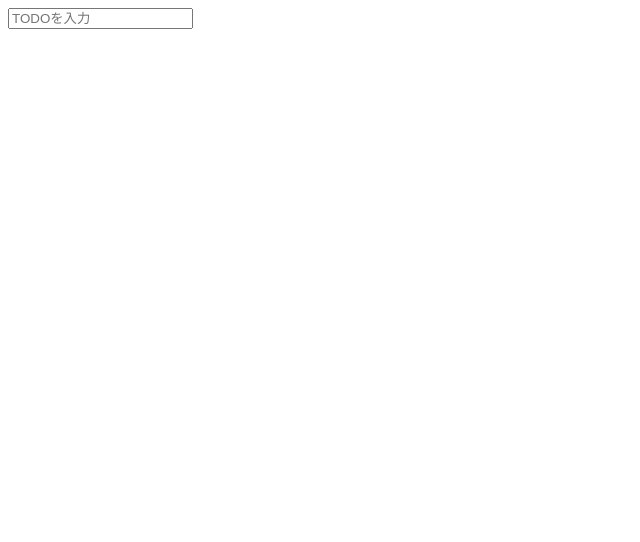
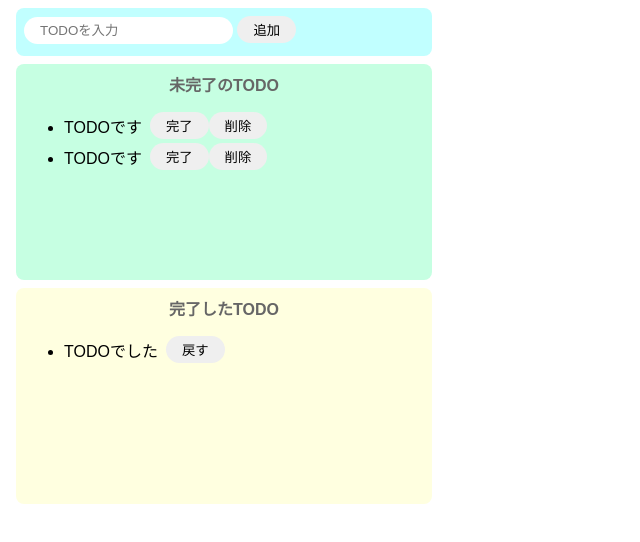
Before and after one commit to soshikawada/udemy-todo-js, a website built with Parcel: page index.html in a window 1280 px wide. Shown: the whole page, without its empty margins (0-640 px from the left). Built offline with nearby package versions, Linux system fonts and the light colour scheme.

Commit message:
style.cssの修正

```diff
--- a/index.html
+++ b/index.html
@@ -6,11 +6,36 @@
   </head>
 
   <body>
-    <div>
-      <input placeholder="TODOを入力"
+    <div class="input-area">
+      <input placeholder="TODOを入力" />
+      <button>追加</button>
     </div>
-    <div></div>
-    <div></div>
+
+    <div class="incomplete-area">
+      <p class="title">未完了のTODO</p>
+      <ul>
+        <div class="list-row">
+          <li>TODOです</li>
+          <button>完了</button>
+          <button>削除</button>
+        </div>
+        <div class="list-row">
+          <li>TODOです</li>
+          <button>完了</button>
+          <button>削除</button>
+        </div>
+      </ul>
+    </div>
+
+    <div class="complete-area">
+      <p class="title">完了したTODO</p>
+      <ul>
+        <div class="list-row">
+          <li>TODOでした</li>
+          <button>戻す</button>
+        </div>
+      </ul>
+    </div>
 
     <script src="src/index.js"></script>
   </body>
--- a/src/styles.css
+++ b/src/styles.css
@@ -1,3 +1,63 @@
 body {
   font-family: sans-serif;
 }
+
+input {
+  border-radius: 16px;
+  border: none;
+  padding: 6px 16px;
+  outline: none;
+}
+button {
+  border-radius: 16px;
+  border: none;
+  padding: 4px 16px;
+}
+button:hover {
+  background-color: #ff7fff;
+  color: #fff;
+  cursor: pointer;
+}
+
+li {
+  margin-right: 8px;
+}
+.input-area {
+  background-color: #c1ffff;
+  width: 400px;
+  height: 32px;
+  padding: 8px;
+  margin: 8px;
+  border-radius: 8px;
+}
+
+.incomplete-area {
+  background-color: #c6ffe2;
+  width: 400px;
+  min-height: 200px;
+  margin: 8px;
+  padding: 8px;
+  border-radius: 8px;
+}
+
+.complete-area {
+  background-color: #ffffe0;
+  width: 400px;
+  min-height: 200px;
+  padding: 8px;
+  margin: 8px;
+  border-radius: 8px;
+}
+
+.title {
+  text-align: center;
+  margin-top: 0;
+  font-weight: bold;
+  color: #666;
+}
+
+.list-row {
+  display: flex;
+  align-items: center;
+  padding-bottom: 4px;
+}
```
